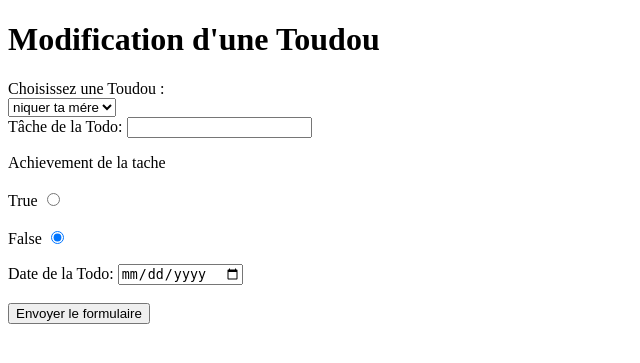
After one commit to baptiisto/Architecture, a Flask app: page /update in a window 1280 px wide. The commit adds this page. Shown: the top 363 px of the page, without its empty margins (0-640 px from the left). Run offline with Flask 3, Linux system fonts and the light colour scheme; data comes from the database, SQL or seed files in the repository; both versions use the stored data as it was after the commit.

Commit message:
Ajout de la fonctionnalité update.html dans la vue Web

```diff
--- a/toudou_cli_starter/src/toudou/models.py
+++ b/toudou_cli_starter/src/toudou/models.py
@@ -133,7 +133,7 @@ def update_todo(
     task: str,
     complete: bool,
     due: datetime | None
-) -> None:
+) -> None | str:
     """
     changer des champs d'un todo doné par l'utilisateur
 
@@ -147,7 +147,7 @@ def update_todo(
         count_rows(id)
     except OperationalError:
         print(STR_OPERATIONAL_ERROR)
-        return None
+        return STR_OPERATIONAL_ERROR
     except ValueError as ve:
         print(str(ve))
         return None
--- a/toudou_cli_starter/src/toudou/templates/create.html
+++ b/toudou_cli_starter/src/toudou/templates/create.html
@@ -36,5 +36,6 @@
 {% endif %}
 <a href="{{url_for('afficher_todos')}}"> Todos</a>
 <a href="{{url_for('delete_todos')}}"> Effacer Todos</a>
+<a href="{{url_for('update')}}"> Todos</a>
 </body>
 </html>
--- /dev/null
+++ b/toudou_cli_starter/src/toudou/templates/update.html
@@ -0,0 +1,53 @@
+<!DOCTYPE html>
+<html lang="en">
+<head>
+  <meta charset="UTF-8">
+  <title>Title</title>
+</head>
+<body>
+<h1>Modification d'une Toudou</h1>
+<form action="{{url_for('update')}}" method="POST">
+    {% if not errorList%}
+        {% if listTodos != [] %}
+            <label for="toudouId">Choisissez une Toudou :</label><br>
+            <select id="toudouId" name="toudouId">
+                {% for todo in listTodos %}
+                <option value={{todo.id}}>{{todo.task}}</option>
+                {% endfor %}
+            </select>
+        <br>
+        <label for="tache"> Tâche de la Todo:</label>
+        <input type="text" id="tache" name="tache" >
+        <br>
+        <p>Achievement de la tache
+                <br>
+                <br>
+                <label>True</label>
+                <input type="radio"name="complete" value="True"id="True">
+                <br>
+                <br>
+                <label>False</label>
+                <input type="radio"name="complete" value="False"id="False" checked>
+        </p>
+        <label for="date"> Date de la Todo:</label>
+        <input type="date" id="date" name="date">
+        <br>
+        <br>
+        <input type="submit" value="Envoyer le formulaire">
+        {% else %}
+            <p>Aucune Toudou ne peut étre modfifié crée</p>
+        {% endif %}
+    {% else %}
+        <p>{{ errorList }}</p>
+    {%endif %}
+</form>
+{% if requete == "POST" %}
+    {% if errorUpdate %}
+    <!-- Rajouter la couleur rouge à cette balise p -->
+        <p> {{ errorUpdate }} : Toudou non modifié </p>
+    {%else%}
+        <p> Votre toudou a bien été modifié</p>
+    {% endif %}
+{% endif %}
+</body>
+</html>
--- a/toudou_cli_starter/src/toudou/viewsWeb.py
+++ b/toudou_cli_starter/src/toudou/viewsWeb.py
@@ -1,7 +1,7 @@
 import uuid
 
 from flask import Flask, render_template, request
-from toudou.models import create_todo, get_all_todos ,delete_todo
+from toudou.models import create_todo, get_all_todos ,delete_todo, get_todo, update_todo
 from datetime import datetime
 
 
@@ -18,7 +18,8 @@ def create():
     else:
         donnees = request.form
         tache = donnees['tache']
-        complete = bool(donnees['complete'])
+        complete = (donnees['complete'])
+        complete = complete.lower() == "true"
         date = donnees['date']
         if date !="":
             date = datetime.strptime(date, "%Y-%m-%d")
@@ -39,11 +40,15 @@ def afficher_todos():
 
 @app.route("/delete",  methods=["GET", "POST"])
 def delete_todos():
+
     listTodos = get_all_todos()
+
     if type(listTodos) == str:
         error = listTodos
         return render_template("delete.html", error=error,listTodos=[],requete="GET")
+
     requete = request.method
+
     if requete == "POST":
         donnees = request.form
         id =donnees["toudouId"]
@@ -51,11 +56,43 @@ def delete_todos():
         delete_todo(id)
         listTodos = get_all_todos()
         return render_template("delete.html", error=None, listTodos=listTodos, requete="POST")
+
     return render_template("delete.html", error=None, listTodos=listTodos, requete="GET")
 
 
+@app.route("/update", methods=["GET", "POST"])
+def update():
+    requete = request.method
+    if requete =="GET":
+        listTodos = get_all_todos()
+        errorList = None
+        if type(listTodos) == str:
+            errorList = listTodos
+        return render_template("update.html",errorUpdate= None,errorList = errorList,listTodos=listTodos,requete="GET")
+    else:
+        donnees = request.form
+        id = donnees["toudouId"]
+        id = uuid.UUID(id)
+        tache = donnees['tache']
+        complete = donnees['complete']
+        complete = complete.lower() == "true"
+        date = donnees['date']
 
-
+        todo = get_todo(id)
+        if date !="":
+            date = datetime.strptime(date, "%Y-%m-%d")
+        else:
+            date = todo.due
+        if tache =="":
+            tache = todo.task
+        errorUpdate = update_todo(id,tache,complete,date)
+        listTodos = get_all_todos()
+        errorList = None
+        if type(listTodos) == str:
+            errorList = listTodos
+            listTodos = []
+            print(errorList)
+        return render_template("update.html", errorUpdate=errorUpdate, errorList=errorList, listTodos=listTodos, requete=requete)
 
 if __name__ == "__main__":
     app.run(debug=True)
```
Also changed, not shown: toudou_cli_starter/db/toudou.db.
